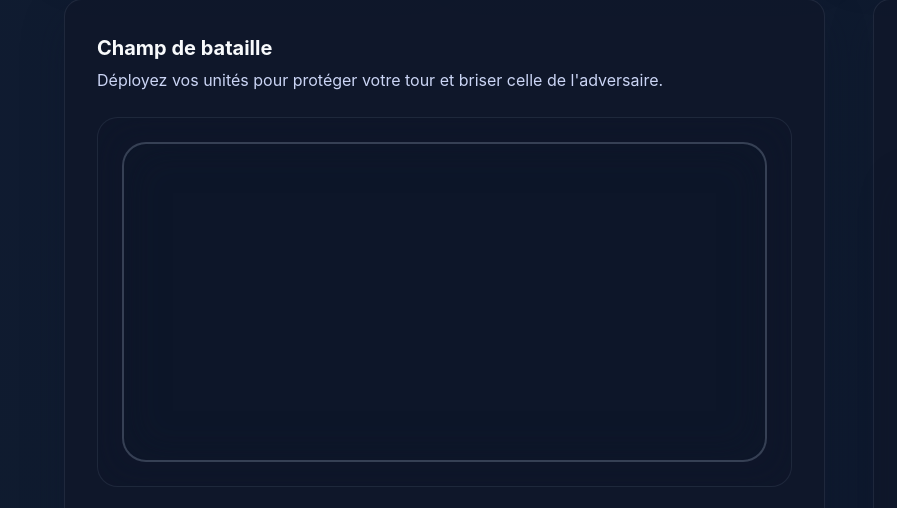
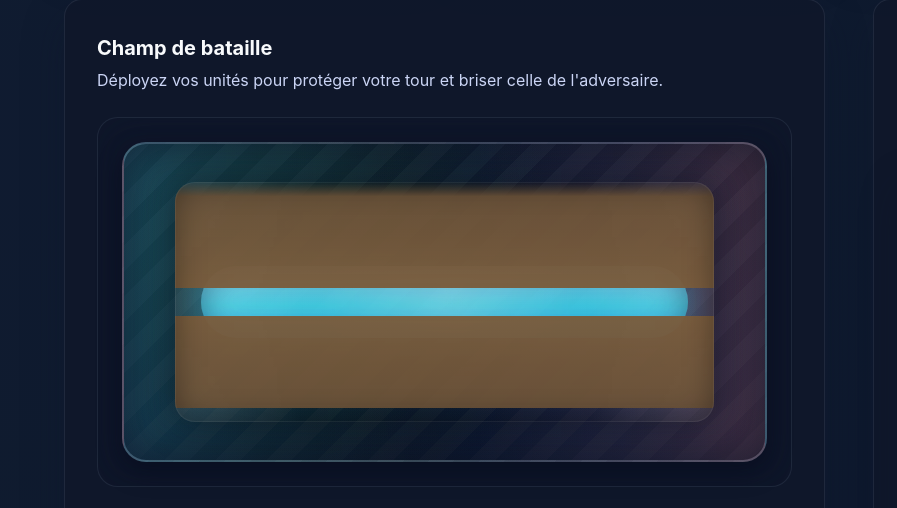
Before and after one commit to TechHumain/Projet_d-couverte, a plain HTML site: page index.html in a window 1280 px wide. Shown: the part 922-1430 px from the top of the page, 0-897 px from the left. Drawn offline with Linux system fonts and the light colour scheme.

Commit message:
Améliore le rendu du champ de bataille

```diff
--- a/styles.css
+++ b/styles.css
@@ -382,12 +382,94 @@ nav {
 
 .lane {
   position: relative;
-  background: rgba(15, 23, 42, 0.65);
+  background:
+    linear-gradient(
+      90deg,
+      rgba(56, 189, 248, 0.2) 0%,
+      rgba(56, 189, 248, 0.08) 22%,
+      transparent 45%,
+      transparent 55%,
+      rgba(248, 113, 113, 0.08) 78%,
+      rgba(248, 113, 113, 0.2) 100%
+    ),
+    radial-gradient(circle at 18% 30%, rgba(34, 197, 94, 0.16), transparent 55%),
+    radial-gradient(circle at 82% 70%, rgba(59, 130, 246, 0.14), transparent 60%),
+    repeating-linear-gradient(135deg, rgba(148, 163, 184, 0.07) 0 18px, rgba(15, 23, 42, 0.45) 18px 36px),
+    linear-gradient(180deg, rgba(12, 20, 38, 0.95), rgba(6, 11, 25, 0.95));
   border-radius: calc(var(--radius) * 1.5);
   height: clamp(200px, 40vh, 320px);
   overflow: hidden;
   border: 2px solid rgba(148, 163, 184, 0.3);
-  box-shadow: inset 0 0 40px rgba(15, 23, 42, 0.6);
+  box-shadow:
+    inset 0 0 40px rgba(15, 23, 42, 0.65),
+    0 10px 25px rgba(2, 6, 23, 0.45);
+}
+
+.lane::before {
+  content: "";
+  position: absolute;
+  inset: 12% 8%;
+  background:
+    linear-gradient(
+      180deg,
+      transparent 0%,
+      rgba(111, 85, 58, 0.92) 6%,
+      rgba(123, 93, 61, 0.96) 44%,
+      transparent 44%,
+      transparent 56%,
+      rgba(123, 93, 61, 0.96) 56%,
+      rgba(111, 85, 58, 0.92) 94%,
+      transparent 94%
+    ),
+    linear-gradient(
+      90deg,
+      rgba(255, 255, 255, 0.12) 0%,
+      rgba(255, 255, 255, 0.06) 14%,
+      rgba(0, 0, 0, 0) 24%,
+      rgba(0, 0, 0, 0) 76%,
+      rgba(255, 255, 255, 0.06) 86%,
+      rgba(255, 255, 255, 0.12) 100%
+    ),
+    linear-gradient(
+      180deg,
+      transparent 0%,
+      rgba(0, 0, 0, 0.2) 7%,
+      rgba(0, 0, 0, 0.16) 44%,
+      transparent 44%,
+      transparent 56%,
+      rgba(0, 0, 0, 0.16) 56%,
+      rgba(0, 0, 0, 0.2) 93%,
+      transparent 93%
+    );
+  border-radius: calc(var(--radius) * 1.25);
+  box-shadow:
+    inset 0 0 30px rgba(0, 0, 0, 0.38),
+    inset 0 0 0 1px rgba(255, 255, 255, 0.08),
+    0 0 35px rgba(12, 18, 31, 0.55);
+  pointer-events: none;
+  z-index: 1;
+}
+
+.lane::after {
+  content: "";
+  position: absolute;
+  top: 50%;
+  left: 12%;
+  width: 76%;
+  height: min(72px, 32%);
+  transform: translateY(-50%);
+  background:
+    radial-gradient(circle at 22% 40%, rgba(255, 255, 255, 0.25) 0 36%, transparent 70%),
+    radial-gradient(circle at 78% 58%, rgba(255, 255, 255, 0.22) 0 32%, transparent 68%),
+    linear-gradient(180deg, rgba(125, 211, 252, 0.82), rgba(34, 211, 238, 0.88) 55%, rgba(14, 165, 233, 0.96));
+  border-radius: 48px;
+  box-shadow:
+    inset 0 0 30px rgba(8, 47, 73, 0.58),
+    0 0 35px rgba(56, 189, 248, 0.45);
+  filter: saturate(120%);
+  opacity: 0.92;
+  pointer-events: none;
+  z-index: 0;
 }
 
 .unit,
@@ -402,6 +484,7 @@ nav {
   font-weight: 700;
   color: #0f172a;
   transition: transform 0.2s ease;
+  z-index: 2;
 }
 
 .unit.player {
```
